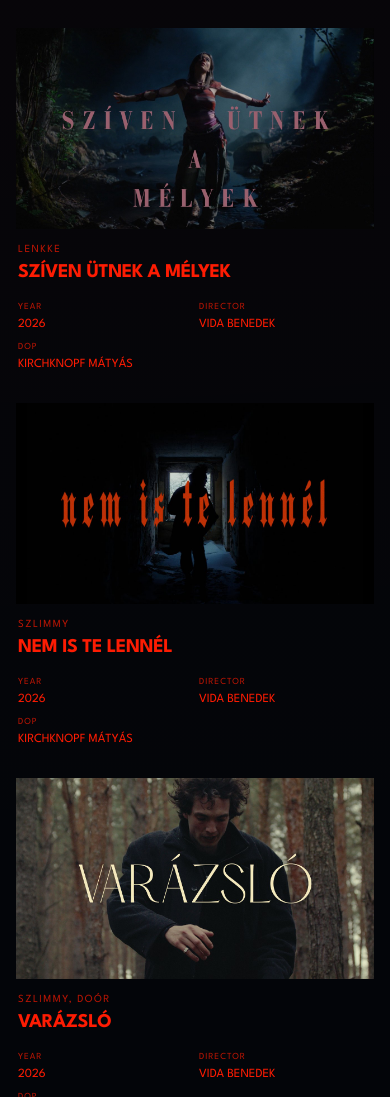
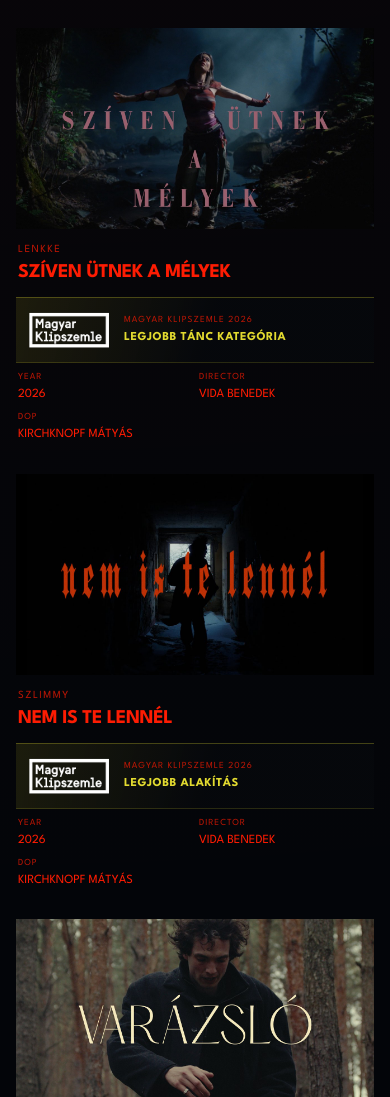
Before and after one commit to vidabenedek/portfolio, a plain HTML site: page index.html in a window 390 px wide. Shown: the part 3115-4212 px from the top of the page. Drawn offline with Linux system fonts and the light colour scheme; animation ran at ten frames a second.

Commit message:
Add Magyar Klipszemle awards to music videos

```diff
--- a/index.html
+++ b/index.html
@@ -369,7 +369,7 @@
                 </dl>
               </figure>
 
-              <figure class="videoclip-shot videoclip-shot-video">
+              <figure class="videoclip-shot videoclip-shot-video videoclip-shot-awarded">
                 <a
                   class="videoclip-video-link"
                   href="https://www.youtube.com/watch?v=KUAKet2wHBo"
@@ -383,6 +383,10 @@
                   <p class="videoclip-artist">LENKKE</p>
                   <p class="videoclip-track"><a href="work/sziven-utnek-a-melyek/" aria-label="Open Szíven ütnek a mélyek project page">SZÍVEN ÜTNEK A MÉLYEK</a></p>
                 </div>
+                <div class="videoclip-award" aria-label="Magyar Klipszemle 2026 — Legjobb tánc kategória">
+                  <img class="videoclip-award-logo" src="optimized/magyar-klipszemle.png" alt="" width="238" height="123" loading="lazy" decoding="async">
+                  <p><span>MAGYAR KLIPSZEMLE 2026</span><strong>LEGJOBB TÁNC KATEGÓRIA</strong></p>
+                </div>
                 <dl class="videoclip-credits">
                   <div><dt>YEAR</dt><dd>2026</dd></div>
                   <div><dt>DIRECTOR</dt><dd>VIDA BENEDEK</dd></div>
@@ -390,7 +394,7 @@
                 </dl>
               </figure>
 
-              <figure class="videoclip-shot videoclip-shot-video">
+              <figure class="videoclip-shot videoclip-shot-video videoclip-shot-awarded">
                 <a
                   class="videoclip-video-link"
                   href="https://www.youtube.com/watch?v=rQDjx8vkRmA"
@@ -403,6 +407,10 @@
                 <div class="videoclip-identity">
                   <p class="videoclip-artist">SZLIMMY</p>
                   <p class="videoclip-track"><a href="work/nem-is-te-lennel/" aria-label="Open Nem is te lennél project page">NEM IS TE LENNÉL</a></p>
+                </div>
+                <div class="videoclip-award" aria-label="Magyar Klipszemle 2026 — Legjobb alakítás">
+                  <img class="videoclip-award-logo" src="optimized/magyar-klipszemle.png" alt="" width="238" height="123" loading="lazy" decoding="async">
+                  <p><span>MAGYAR KLIPSZEMLE 2026</span><strong>LEGJOBB ALAKÍTÁS</strong></p>
                 </div>
                 <dl class="videoclip-credits">
                   <div><dt>YEAR</dt><dd>2026</dd></div>
--- a/styles.css
+++ b/styles.css
@@ -1033,6 +1033,10 @@ h2,
   contain: layout paint;
 }
 
+.videoclip-shot-awarded {
+  grid-template-rows: auto 86px auto 78px;
+}
+
 .videoclip-shot > .videoclip-video-link {
   display: block;
   width: 100%;
@@ -1092,6 +1096,58 @@ h2,
 .videoclip-track a:focus-visible {
   outline: 1px solid currentColor;
   outline-offset: 4px;
+}
+
+.videoclip-award {
+  display: grid;
+  grid-template-columns: 94px minmax(0, 1fr);
+  gap: 14px;
+  align-items: center;
+  min-height: 76px;
+  padding: 10px 16px;
+  border-top: 1px solid rgba(226, 218, 48, 0.28);
+  border-bottom: 1px solid rgba(226, 218, 48, 0.16);
+  background: linear-gradient(105deg, rgba(226, 218, 48, 0.11), rgba(6, 8, 12, 0.94) 54%);
+}
+
+.videoclip-shot .videoclip-award-logo {
+  width: 94px;
+  height: auto;
+  object-fit: contain;
+  filter: none;
+  transform: none;
+  transition: none;
+}
+
+.videoclip-shot:hover .videoclip-award-logo,
+.videoclip-shot.is-blob-tracked .videoclip-award-logo {
+  filter: none;
+  transform: none;
+}
+
+.videoclip-award p {
+  min-width: 0;
+  margin: 0;
+  line-height: 1.14;
+}
+
+.videoclip-award span,
+.videoclip-award strong {
+  display: block;
+}
+
+.videoclip-award span {
+  color: var(--text-soft);
+  font-size: 0.58rem;
+  letter-spacing: 0.11em;
+}
+
+.videoclip-award strong {
+  margin-top: 5px;
+  color: #e2da30;
+  font-size: clamp(0.76rem, 1.25vw, 0.94rem);
+  line-height: 1.08;
+  letter-spacing: 0.045em;
 }
 
 .videoclip-credits {
@@ -1655,6 +1711,10 @@ h2,
     background: transparent;
   }
 
+  .videoclip-shot-awarded {
+    grid-template-rows: auto auto auto auto;
+  }
+
   .videoclip-identity {
     padding: 13px 2px 9px;
     background: transparent;
@@ -1671,6 +1731,18 @@ h2,
     margin-top: 4px;
     font-size: clamp(1.04rem, 5vw, 1.28rem);
     line-height: 1.18;
+  }
+
+  .videoclip-award {
+    grid-template-columns: 86px minmax(0, 1fr);
+    gap: 12px;
+    min-height: 0;
+    margin-top: 4px;
+    padding: 10px;
+  }
+
+  .videoclip-shot .videoclip-award-logo {
+    width: 86px;
   }
 
   .videoclip-credits {
```
Also changed, not shown: work/nem-is-te-lennel/index.html (+1 -1 lines), work/project.css (+51 -0 lines), work/project.js (+9 -0 lines), work/sziven-utnek-a-melyek/index.html (+1 -1 lines), optimized/magyar-klipszemle.png (added).
